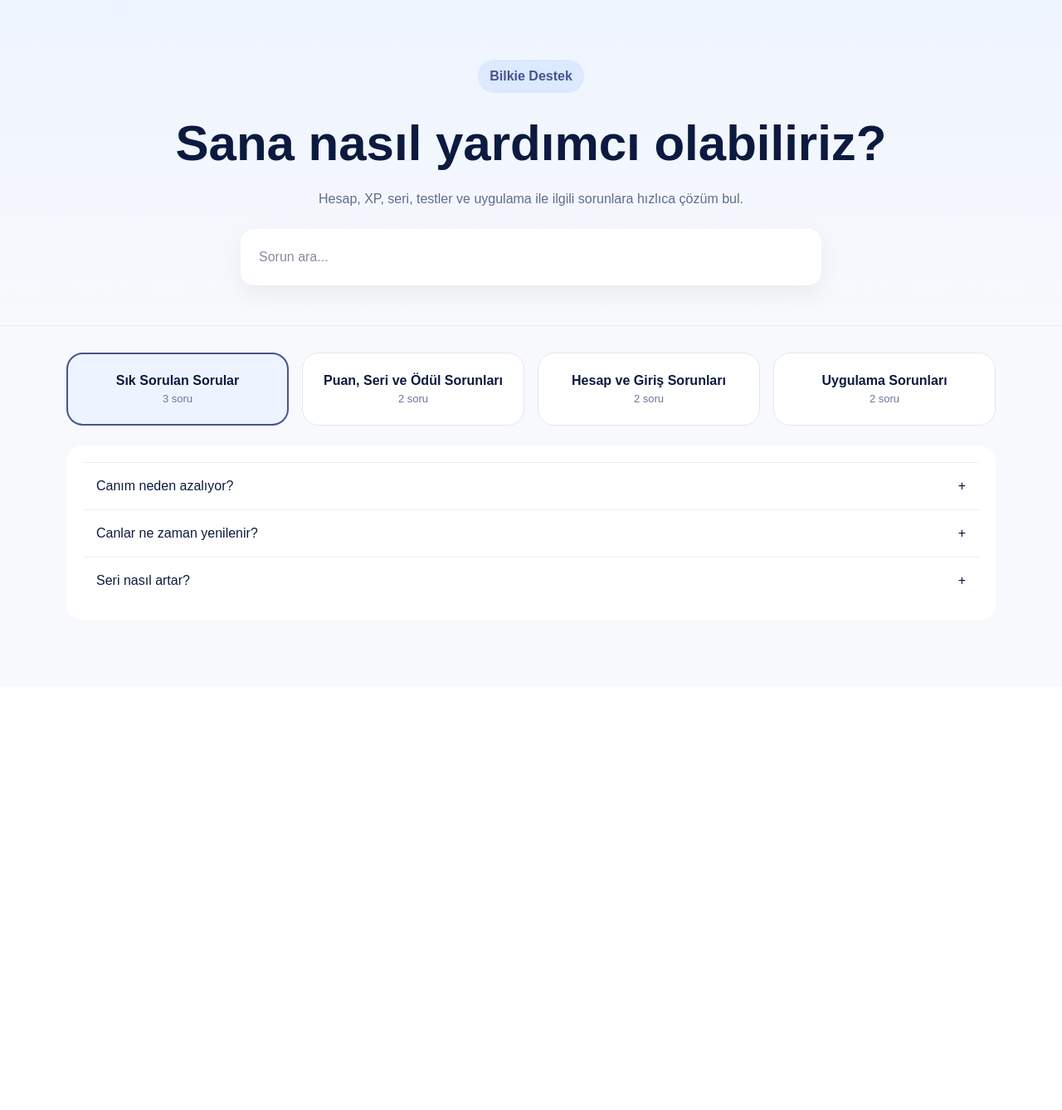
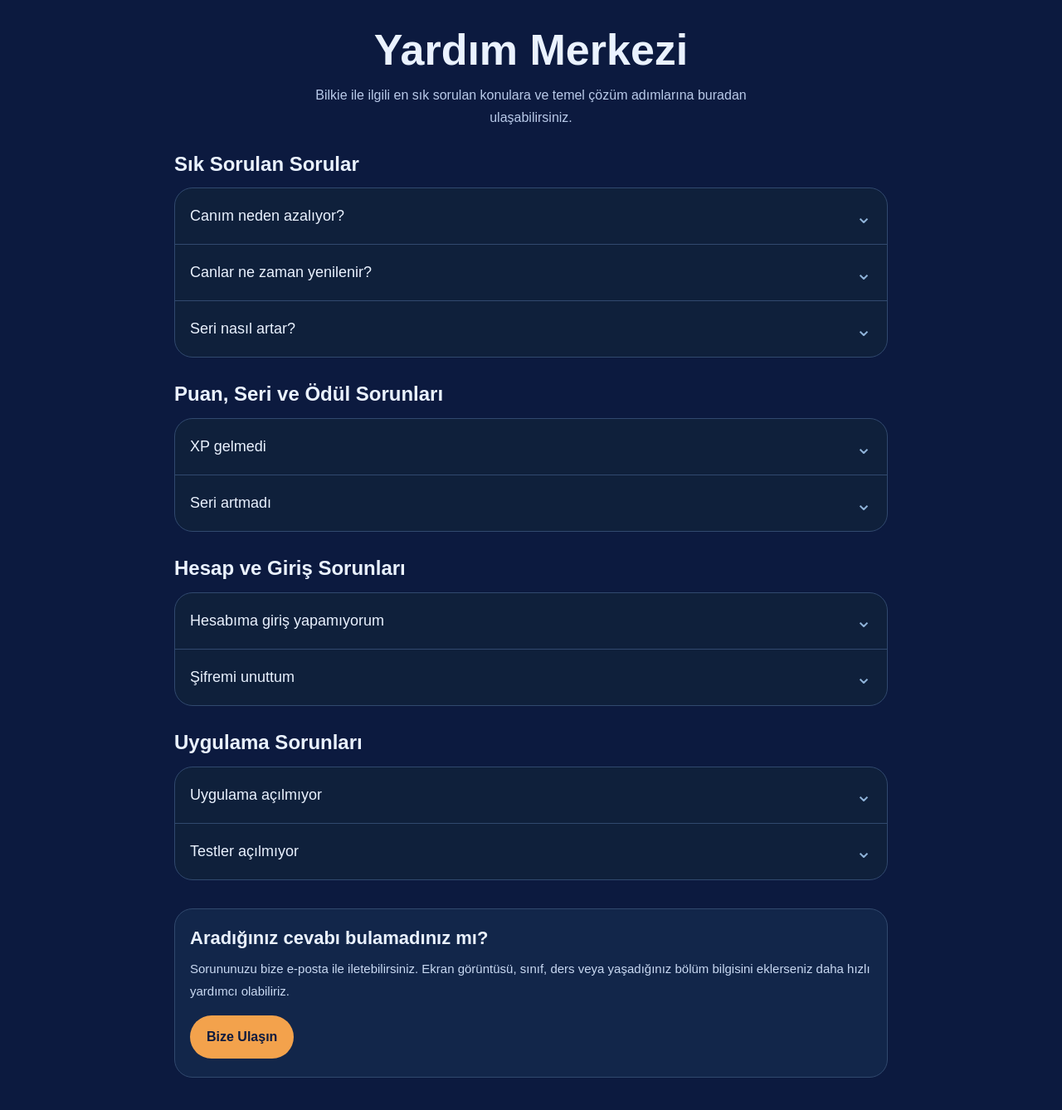
Before and after one commit to fsk34/bilkie-site, a Next.js app: page /yardim in a window 1280 px wide. Shown: the top 1338 px of the page at 83% size. Before the commit the page ends 828 px from the top, so only its background shows below. Built offline with nearby package versions, Linux system fonts and the light colour scheme.

Commit message:
yardımpage güncelleme

```diff
--- a/app/yardim/page.tsx
+++ b/app/yardim/page.tsx
@@ -1,158 +1,216 @@
 "use client";
 
-import { useMemo, useState } from "react";
+import { useState } from "react";
 import { helpCenterData } from "@/data/help-center";
 
 export default function YardimPage() {
-  const [aktifKategori, setAktifKategori] = useState(
-    helpCenterData[0].kategori
-  );
   const [acikSoru, setAcikSoru] = useState<string | null>(null);
-  const [arama, setArama] = useState("");
-
-  const aktifKategoriData = useMemo(() => {
-    return (
-      helpCenterData.find((k) => k.kategori === aktifKategori) ??
-      helpCenterData[0]
-    );
-  }, [aktifKategori]);
-
-  const filtreliSorular = useMemo(() => {
-    const q = arama.trim().toLowerCase();
-    if (!q) return aktifKategoriData.sorular;
-
-    return aktifKategoriData.sorular.filter((soru) =>
-      soru.baslik.toLowerCase().includes(q) ||
-      soru.adimlar.some((adim) => adim.toLowerCase().includes(q))
-    );
-  }, [arama, aktifKategoriData]);
 
   return (
-    <main style={{ minHeight: "100vh", background: "#F7F9FC", color: "#0C1A3F" }}>
-      <section
+    <main
       style={{
-          background: "linear-gradient(180deg, #EEF4FF 0%, #F7F9FC 100%)",
-          padding: "72px 20px 48px",
-          borderBottom: "1px solid #E4EAF5",
+        minHeight: "100vh",
+        background: "#0C1A3F",
+        color: "#EAF2FF",
+        padding: "32px 16px 72px",
       }}
     >
-        <div style={{ maxWidth: 1120, margin: "0 auto", textAlign: "center" }}>
       <div
         style={{
-              display: "inline-flex",
-              padding: "8px 14px",
-              borderRadius: 999,
-              background: "#DCE9FF",
-              color: "#4A538E",
-              fontWeight: 700,
-              marginBottom: 16,
+          width: "100%",
+          maxWidth: "860px",
+          margin: "0 auto",
         }}
       >
-            Bilkie Destek
+        <div
+          style={{
+            textAlign: "center",
+            marginBottom: "28px",
+          }}
+        >
+          <h1
+            style={{
+              fontSize: "clamp(32px, 8vw, 52px)",
+              lineHeight: 1.1,
+              fontWeight: 800,
+              marginBottom: "12px",
+            }}
+          >
+            Yardım Merkezi
+          </h1>
+
+          <p
+            style={{
+              maxWidth: "620px",
+              margin: "0 auto",
+              color: "#B9CAE9",
+              fontSize: "16px",
+              lineHeight: 1.7,
+            }}
+          >
+            Bilkie ile ilgili en sık sorulan konulara ve temel çözüm adımlarına
+            buradan ulaşabilirsiniz.
+          </p>
         </div>
 
-          <h1 style={{ fontSize: "clamp(36px,6vw,60px)", fontWeight: 800, marginBottom: 10 }}>
-            Sana nasıl yardımcı olabiliriz?
-          </h1>
-
-          <p style={{ maxWidth: 700, margin: "0 auto 24px", color: "#5E6C8F" }}>
-            Hesap, XP, seri, testler ve uygulama ile ilgili sorunlara hızlıca çözüm bul.
-          </p>
+        {helpCenterData.map((kategori, kategoriIndex) => (
+          <section
+            key={kategori.kategori}
+            style={{
+              marginBottom: kategoriIndex === helpCenterData.length - 1 ? 0 : "30px",
+            }}
+          >
+            <h2
+              style={{
+                fontSize: "24px",
+                lineHeight: 1.2,
+                fontWeight: 800,
+                marginBottom: "14px",
+                color: "#EAF2FF",
+              }}
+            >
+              {kategori.kategori}
+            </h2>
 
             <div
               style={{
-              maxWidth: 700,
-              margin: "0 auto",
-              background: "white",
-              borderRadius: 16,
-              padding: 8,
-              boxShadow: "0 10px 30px rgba(0,0,0,0.06)",
+                background: "#0F203B",
+                border: "1px solid #31496E",
+                borderRadius: "22px",
+                overflow: "hidden",
               }}
             >
-            <input
-              value={arama}
-              onChange={(e) => setArama(e.target.value)}
-              placeholder="Sorun ara..."
-              style={{ width: "100%", border: "none", outline: "none", padding: 14 }}
-            />
-          </div>
-        </div>
-      </section>
-
-      <section style={{ padding: "32px 20px 80px" }}>
-        <div style={{ maxWidth: 1120, margin: "0 auto" }}>
-          <div
-            style={{
-              display: "grid",
-              gridTemplateColumns: "repeat(auto-fit,minmax(220px,1fr))",
-              gap: 16,
-              marginBottom: 24,
-            }}
-          >
-            {helpCenterData.map((k) => {
-              const aktif = k.kategori === aktifKategori;
-
-              return (
-                <button
-                  key={k.kategori}
-                  onClick={() => {
-                    setAktifKategori(k.kategori);
-                    setAcikSoru(null);
-                    setArama("");
-                  }}
-                  style={{
-                    padding: 20,
-                    borderRadius: 20,
-                    background: aktif ? "#EEF4FF" : "white",
-                    border: aktif ? "2px solid #4A538E" : "1px solid #E1E7F0",
-                    cursor: "pointer",
-                  }}
-                >
-                  <strong>{k.kategori}</strong>
-                  <div style={{ fontSize: 13, color: "#68779A" }}>
-                    {k.sorular.length} soru
-                  </div>
-                </button>
-              );
-            })}
-          </div>
-
-          <div style={{ background: "white", borderRadius: 20, padding: 20 }}>
-            {filtreliSorular.map((soru) => {
+              {kategori.sorular.map((soru, soruIndex) => {
                 const acik = acikSoru === soru.id;
 
                 return (
-                <div key={soru.id} style={{ borderTop: "1px solid #eee" }}>
+                  <div
+                    key={soru.id}
+                    style={{
+                      borderTop:
+                        soruIndex === 0 ? "none" : "1px solid #31496E",
+                    }}
+                  >
                     <button
                       onClick={() => setAcikSoru(acik ? null : soru.id)}
                       style={{
                         width: "100%",
+                        background: "transparent",
+                        border: "none",
+                        color: "#EAF2FF",
                         textAlign: "left",
-                      padding: 16,
+                        padding: "20px 18px",
+                        cursor: "pointer",
                         display: "flex",
+                        alignItems: "center",
                         justifyContent: "space-between",
-                      border: "none",
-                      background: "transparent",
-                      cursor: "pointer",
+                        gap: "16px",
+                      }}
+                    >
+                      <span
+                        style={{
+                          fontSize: "18px",
+                          lineHeight: 1.5,
+                          fontWeight: 500,
                         }}
                       >
                         {soru.baslik}
-                    <span>{acik ? "−" : "+"}</span>
+                      </span>
+
+                      <span
+                        style={{
+                          flexShrink: 0,
+                          color: "#8FB3D9",
+                          fontSize: "24px",
+                          lineHeight: 1,
+                        }}
+                      >
+                        {acik ? "−" : "⌄"}
+                      </span>
                     </button>
 
                     {acik && (
-                    <ol style={{ padding: "0 20px 16px" }}>
-                      {soru.adimlar.map((a, i) => (
-                        <li key={i}>{a}</li>
+                      <div
+                        style={{
+                          padding: "0 18px 20px 18px",
+                          color: "#C9D9F2",
+                        }}
+                      >
+                        <ol
+                          style={{
+                            margin: 0,
+                            paddingLeft: "20px",
+                            lineHeight: 1.8,
+                            fontSize: "15px",
+                          }}
+                        >
+                          {soru.adimlar.map((adim, index) => (
+                            <li key={index} style={{ marginBottom: "6px" }}>
+                              {adim}
+                            </li>
                           ))}
                         </ol>
+                      </div>
                     )}
                   </div>
                 );
               })}
             </div>
+          </section>
+        ))}
+
+        <div
+          style={{
+            marginTop: "34px",
+            background: "#12264A",
+            border: "1px solid #31496E",
+            borderRadius: "22px",
+            padding: "22px 18px",
+          }}
+        >
+          <h3
+            style={{
+              fontSize: "22px",
+              lineHeight: 1.2,
+              fontWeight: 800,
+              marginBottom: "10px",
+              color: "#EAF2FF",
+            }}
+          >
+            Aradığınız cevabı bulamadınız mı?
+          </h3>
+
+          <p
+            style={{
+              color: "#C9D9F2",
+              lineHeight: 1.8,
+              fontSize: "15px",
+              marginBottom: "16px",
+            }}
+          >
+            Sorununuzu bize e-posta ile iletebilirsiniz. Ekran görüntüsü,
+            sınıf, ders veya yaşadığınız bölüm bilgisini eklerseniz daha hızlı
+            yardımcı olabiliriz.
+          </p>
+
+          <a
+            href="mailto:info@bilkie.com"
+            style={{
+              display: "inline-flex",
+              alignItems: "center",
+              justifyContent: "center",
+              background: "#F3A24C",
+              color: "#0C1A3F",
+              textDecoration: "none",
+              padding: "14px 20px",
+              borderRadius: "999px",
+              fontWeight: 800,
+            }}
+          >
+            Bize Ulaşın
+          </a>
         </div>
-      </section>
+      </div>
     </main>
   );
 }
```
Lines whose indentation alone changed are shown as unchanged.
